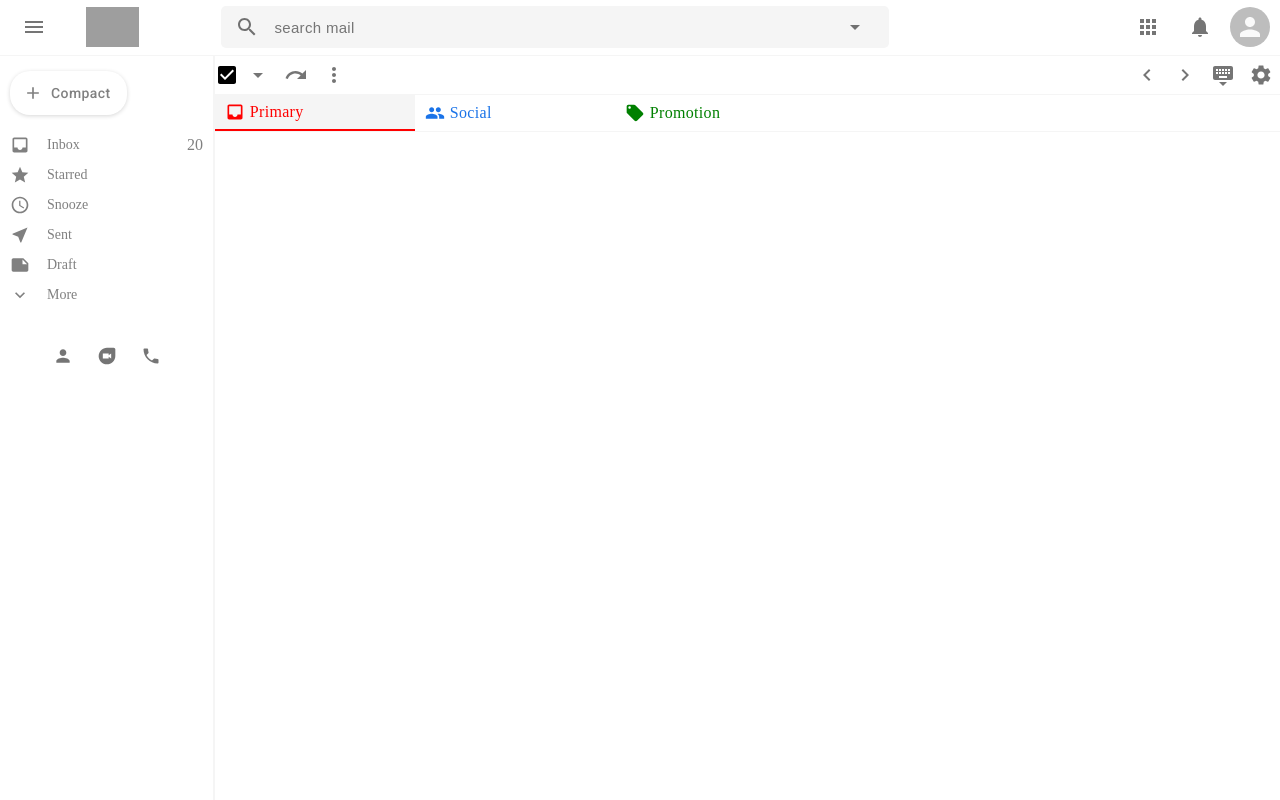
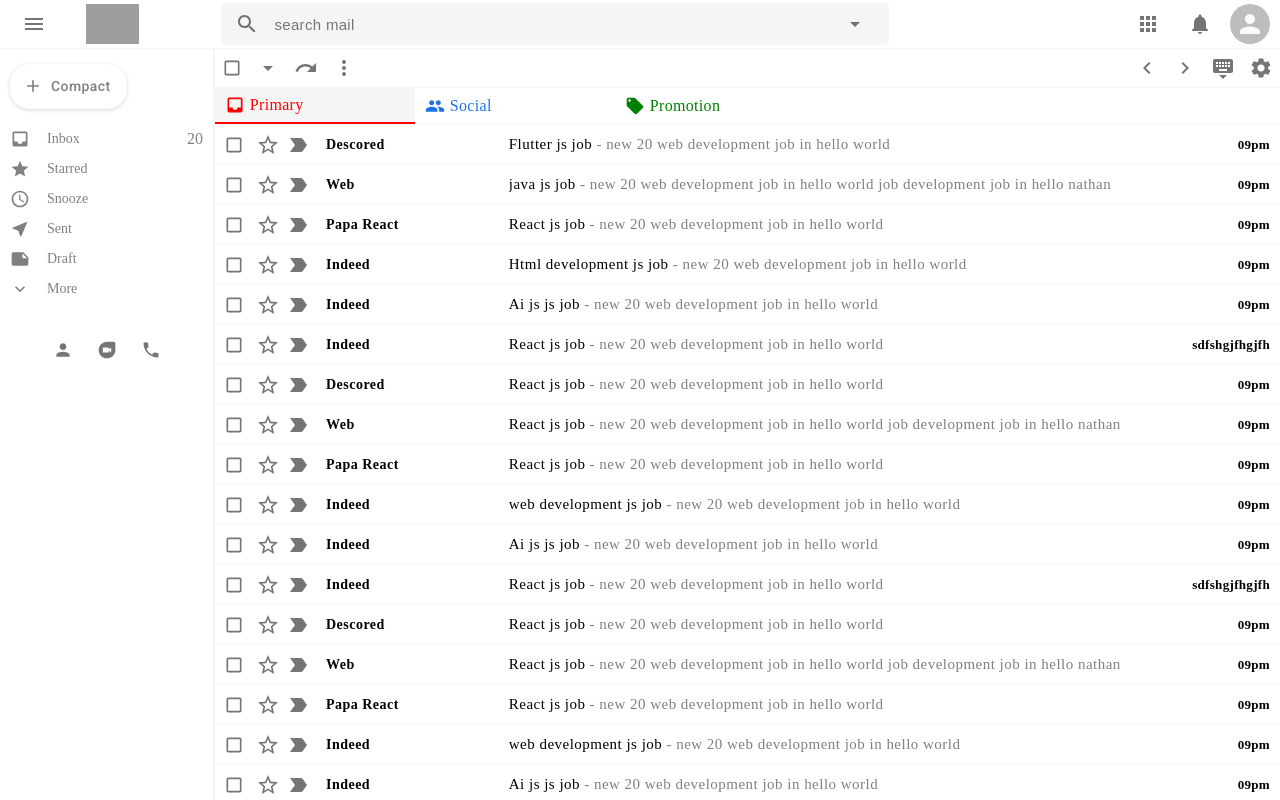
Before and after one commit to natnael-OQP/gmail-clone, a React (Create React App) app: page / in a window 1280 px wide. Built offline with nearby package versions, Linux system fonts and the light colour scheme; grey boxes are pictures that could not be loaded.

Commit message:
EmailRow Component Created and reuse this component in mailList section

```diff
--- /dev/null
+++ b/src/component/EmailRow/EmailRow.jsx
@@ -0,0 +1,39 @@
+import { Checkbox, IconButton } from '@material-ui/core'
+import { CheckBox, LabelImportantOutlined, StarBorderOutlined } from '@mui/icons-material'
+import React from 'react'
+import { useHistory } from 'react-router'
+import {
+    EmailRowWrapper,
+    EmailRowOption,
+    EmailRowTitleH4,
+    EmailRowMessageH5,
+    EmailRowDescriptionSpan,
+    Time
+} from '.'
+
+const EmailRow = (({id,title,subject, discretion,time}) => {
+    const history = useHistory();
+    return (
+        <EmailRowWrapper onClick={()=>history.push('/mail')} >
+            <EmailRowOption>
+                <Checkbox size="small" />
+                <IconButton size="small">
+                    <StarBorderOutlined size="small" />
+                </IconButton>
+                <IconButton size="small">
+                    <LabelImportantOutlined size="small" />
+                </IconButton>
+            </EmailRowOption>
+            <EmailRowTitleH4>
+                {title}
+            </EmailRowTitleH4>
+            <EmailRowMessageH5>
+                {subject}{" "}
+                <EmailRowDescriptionSpan>- {discretion}</EmailRowDescriptionSpan>
+            </EmailRowMessageH5>
+            <Time>{time}</Time>
+        </EmailRowWrapper>
+    )
+})
+
+export default EmailRow
--- /dev/null
+++ b/src/component/EmailRow/index.js
@@ -0,0 +1,64 @@
+import styled, { css } from 'styled-components/macro';
+
+const Flexy = css`
+    display: flex;
+    align-items: center;
+`
+
+export const EmailRowWrapper = styled.div`
+    ${Flexy};
+    justify-content:space-between;
+    border-bottom: 1px solid whitesmoke;
+    height: 40px;
+    cursor: pointer;
+    transition: all 0.3s ease-in-out;
+    &:hover{
+        border-bottom: 1px solid whitesmoke;
+        transform: scale(1.005);
+        box-shadow: rgba(0, 0, 0, 0.16) 0px 1px 4px !important;
+    }
+`;
+
+export const EmailRowOption = styled.div`
+    margin-right:.5rem
+`;
+
+export const EmailRowTitleH4 = styled.h4`
+    flex: .2;
+    font-size:14px;
+    padding: 0 5px;
+    font-weight:600;
+    letter-spacing: .03rem;
+    text-transform: capitalize;
+    white-space: nowrap;
+    overflow: hidden;
+    text-overflow: ellipsis;
+`;
+
+export const EmailRowMessageH5 = styled.h5`
+    flex: .7;
+    font-size:14px;
+    font-weight: 500;
+    font-size: 15px;
+    letter-spacing:.03rem;
+    padding-right:50px;
+    white-space:nowrap;
+    overflow:hidden;
+    text-overflow: ellipsis;
+`;
+
+export const EmailRowDescriptionSpan = styled.span`
+    font-weight: 400;
+    color: gray;
+    text-transform: lowercase;
+`;
+
+export const Time = styled.p`
+    flex: .1;
+    display: flex;
+    justify-content: flex-end;
+    padding-right:10px;
+    font-size:13px;
+    font-weight:bold;
+    letter-spacing:0.02rem;
+`;
--- a/src/component/MailList/MailList.jsx
+++ b/src/component/MailList/MailList.jsx
@@ -1,4 +1,4 @@
-import { IconButton } from '@material-ui/core'
+import { Checkbox, IconButton } from '@material-ui/core'
 import { ArrowDropDown, CheckBox, ChevronLeft, ChevronRight, Inbox, KeyboardHide, LocalOffer, MoreVert, People, Redo, Settings } from '@mui/icons-material'
 import React from 'react'
 import {
@@ -7,8 +7,10 @@
     EmailListSettingLeft,
     EmailListSettingRight,
     EmailListSection,
+    EmailListWrapper,
 
 } from '.'
+import EmailRow from '../EmailRow/EmailRow';
 import EmailSection from '../EmailSection/EmailSection';
 
 function MailList() {
@@ -16,29 +18,29 @@
         <EmailListContainer >
             <EmailListSetting>
                 <EmailListSettingLeft>
-                    <CheckBox />
-                    <IconButton>
-                        <ArrowDropDown/>
+                    <Checkbox size="small" />
+                    <IconButton size="small" >
+                        <ArrowDropDown size="small"/>
                     </IconButton>
-                    <IconButton>
-                        <Redo />
+                    <IconButton size="small" >
+                        <Redo size="small" />
                     </IconButton>
-                    <IconButton>
-                        <MoreVert />
+                    <IconButton size="small" >
+                        <MoreVert  size="small"/>
                     </IconButton>
                 </EmailListSettingLeft>
                 <EmailListSettingRight>
-                    <IconButton>
-                        <ChevronLeft />
+                    <IconButton size="small" >
+                        <ChevronLeft size="small" />
                     </IconButton>
-                    <IconButton>
-                        <ChevronRight />
+                    <IconButton size="small" >
+                        <ChevronRight size="small" />
                     </IconButton>
-                    <IconButton>
-                        <KeyboardHide />
+                    <IconButton size="small" >
+                        <KeyboardHide size="small" />
                     </IconButton>
-                    <IconButton>
-                        <Settings />
+                    <IconButton size="small" >
+                        <Settings size="small" />
                     </IconButton>
                 </EmailListSettingRight>
             </EmailListSetting>
@@ -47,6 +49,32 @@
                 <EmailSection Icon={People} title="social" color="#1A73E8" />
                 <EmailSection Icon={LocalOffer} title="promotion" color="green" />
             </EmailListSection>
+            <EmailListWrapper>
+                <EmailRow title="descored" subject="Flutter js job " discretion="new 20 web development job in  hello world" time="09pm"  />
+                <EmailRow title="web " subject="java js job " discretion="new 20 web development job in  hello world job development job in  hello nathan" time="09pm"  />
+                <EmailRow title="papa react " subject="React js job " discretion="new 20 web development job in  hello world" time="09pm"  />
+                <EmailRow title="indeed" subject="Html development js job " discretion="new 20 web development job in  hello world" time="09pm"  />
+                <EmailRow title="indeed" subject="Ai js js job " discretion="new 20 web development job in  hello world" time="09pm"  />
+                <EmailRow title="indeed" subject="React js job " discretion="new 20 web development job in  hello world" time="sdfshgjfhgjfh"  />
+                <EmailRow title="descored" subject="React js job " discretion="new 20 web development job in  hello world" time="09pm"  />
+                <EmailRow title="web " subject="React js job " discretion="new 20 web development job in  hello world job development job in  hello nathan" time="09pm"  />
+                <EmailRow title="papa react " subject="React js job " discretion="new 20 web development job in  hello world" time="09pm"  />
+                <EmailRow title="indeed" subject="web development js job " discretion="new 20 web development job in  hello world" time="09pm"  />
+                <EmailRow title="indeed" subject="Ai js js job " discretion="new 20 web development job in  hello world" time="09pm"  />
+                <EmailRow title="indeed" subject="React js job " discretion="new 20 web development job in  hello world" time="sdfshgjfhgjfh"  />
+                <EmailRow title="descored" subject="React js job " discretion="new 20 web development job in  hello world" time="09pm"  />
+                <EmailRow title="web " subject="React js job " discretion="new 20 web development job in  hello world job development job in  hello nathan" time="09pm"  />
+                <EmailRow title="papa react " subject="React js job " discretion="new 20 web development job in  hello world" time="09pm"  />
+                <EmailRow title="indeed" subject="web development js job " discretion="new 20 web development job in  hello world" time="09pm"  />
+                <EmailRow title="indeed" subject="Ai js js job " discretion="new 20 web development job in  hello world" time="09pm"  />
+                <EmailRow title="indeed" subject="React js job " discretion="new 20 web development job in  hello world" time="sdfshgjfhgjfh"  />
+                <EmailRow title="descored" subject="React js job " discretion="new 20 web development job in  hello world" time="09pm"  />
+                <EmailRow title="web " subject="React js job " discretion="new 20 web development job in  hello world job development job in  hello nathan" time="09pm"  />
+                <EmailRow title="papa react " subject="React js job " discretion="new 20 web development job in  hello world" time="09pm"  />
+                <EmailRow title="indeed" subject="web development js job " discretion="new 20 web development job in  hello world" time="09pm"  />
+                <EmailRow title="indeed" subject="Ai js js job " discretion="new 20 web development job in  hello world" time="09pm"  />
+                <EmailRow title="indeed" subject="React js job " discretion="new 20 web development job in  hello world" time="sdfshgjfhgjfh"  />
+            </EmailListWrapper>
         </EmailListContainer>
     )
 }
--- a/src/component/MailList/index.js
+++ b/src/component/MailList/index.js
@@ -5,6 +5,8 @@
     width: 100%;
     height: 100%;
     overflow-y: scroll;
+    overflow-x: hidden;
+
 `;
 
 export const EmailListSetting = styled.div`
@@ -42,3 +44,6 @@
     background-color: #fff;
     z-index:999;
 `;
+export const EmailListWrapper = styled.div`
+
+`;
--- a/src/component/header/Header.jsx
+++ b/src/component/header/Header.jsx
@@ -1,4 +1,4 @@
-import React from 'react'
+import React from "react";
 import {
   HeaderContainer,
   HeaderLeft,
@@ -6,20 +6,20 @@
   HeaderRight,
   Image,
   Input,
-
-} from '.';
+} from ".";
 // material-ui
-import MenuIcon from '@material-ui/icons/Menu';
-import { Avatar, IconButton } from '@material-ui/core';
-import SearchIcon from '@material-ui/icons/Search';
-import { Apps, ArrowDropDown, Notifications } from '@material-ui/icons';
+import MenuIcon from "@material-ui/icons/Menu";
+import { Avatar, IconButton } from "@material-ui/core";
+import SearchIcon from "@material-ui/icons/Search";
+import { Apps, ArrowDropDown, Notifications } from "@material-ui/icons";
+import { useHistory } from "react-router-dom";
 // img
 let img = [
-    'https://ssl.gstatic.com/ui/v1/icons/mail/rfr/logo_gmail_lockup_default_1x_r2.png',
-]
-
+  "https://ssl.gstatic.com/ui/v1/icons/mail/rfr/logo_gmail_lockup_default_1x_r2.png",
+];
 
 const Header = () => {
+  const history = useHistory();
   return (
     <HeaderContainer>
       <HeaderLeft>
@@ -38,16 +38,16 @@
         </IconButton>
       </HeaderMiddle>
       <HeaderRight>
-                <IconButton>
-                    <Apps/>
+        <IconButton onClick={() => history.push("/mail")}>
+          <Apps />
         </IconButton>
         <IconButton>
-                    <Notifications/>
+          <Notifications />
         </IconButton>
-                <Avatar/>
+        <Avatar />
       </HeaderRight>
     </HeaderContainer>
-    )
-}
+  );
+};
 
 export default Header;
--- a/src/component/header/index.js
+++ b/src/component/header/index.js
@@ -19,7 +19,7 @@
     width:109px;
     height: 40px;
     object-fit:contain;
-
+    cursor: pointer;
 `;
 
 export const HeaderMiddle = styled.div`
--- a/src/pages/HomePage.jsx
+++ b/src/pages/HomePage.jsx
@@ -8,6 +8,7 @@
     width: 100%;
     height: 100vh;
     flex-direction: column;
+    overflow: hidden;
 `;
 
 const HomePage = () => {
```
Lines whose indentation alone changed are shown as unchanged.
